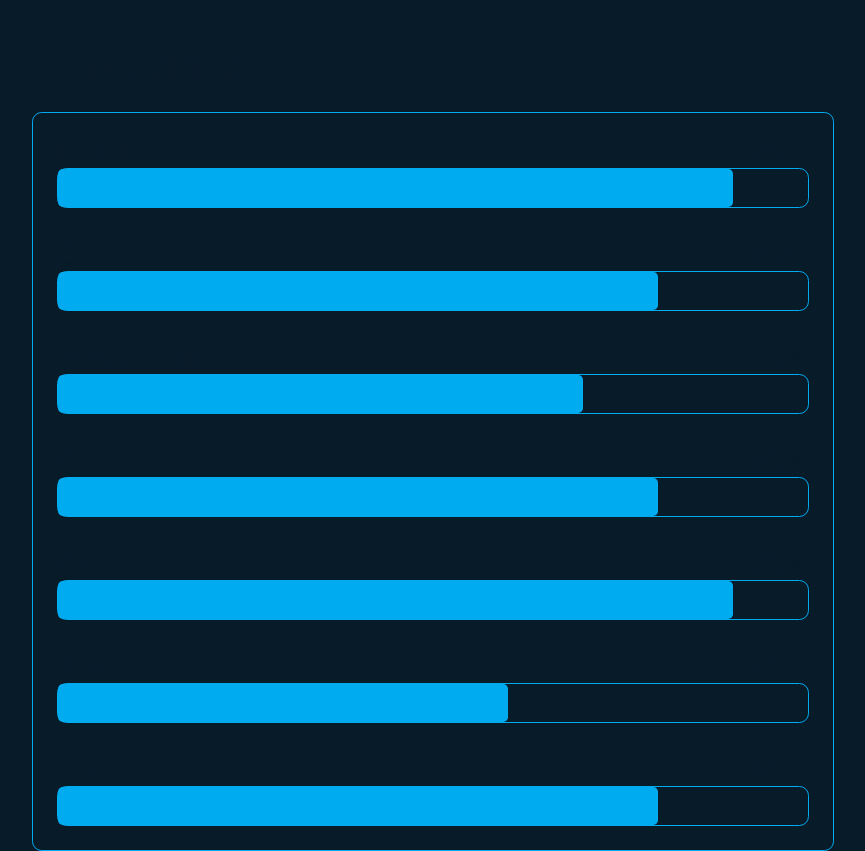
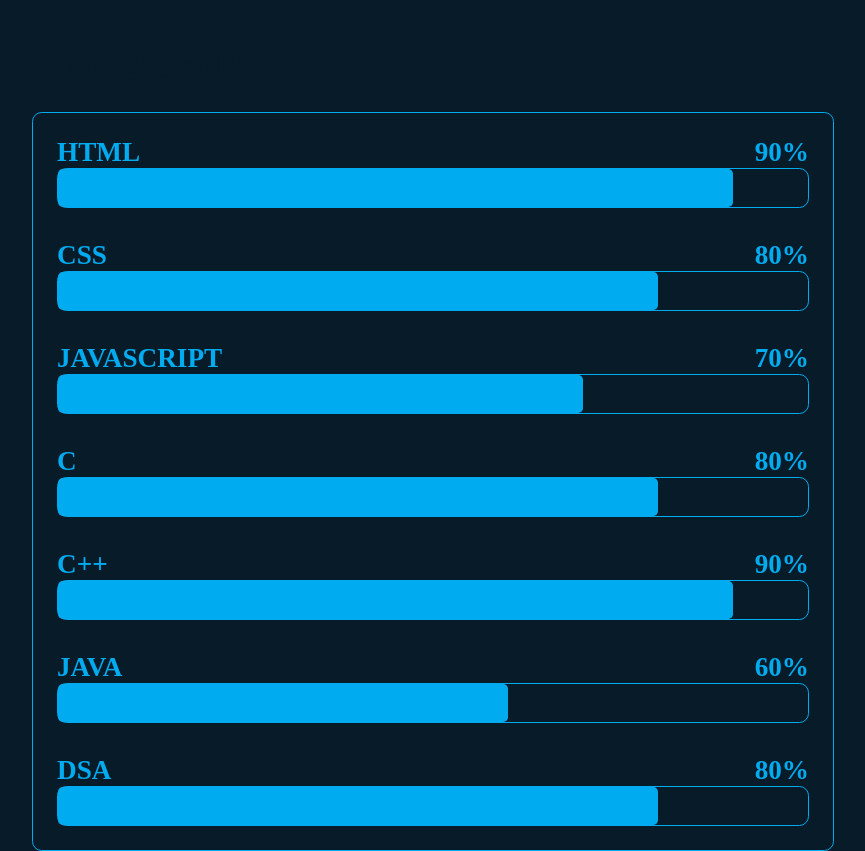
Before and after one commit to kanchan14kumari/Portfolio, a plain HTML site: page index.html in a window 1280 px wide. Shown: the part 1780-2631 px from the top of the page, without its empty margins (68-933 px from the left). Drawn offline with nearby package versions, Linux system fonts and the light colour scheme.

Commit message:
Update style.css

```diff
--- a/style.css
+++ b/style.css
@@ -274,7 +274,7 @@
     font-size: 1.7rem;
     display:flex;
     justify-content: space-between;
-    color:#081b29;
+    color:#00abf0;
 }
 .skills-content .progress .bar{
     height:2.5rem;
```
